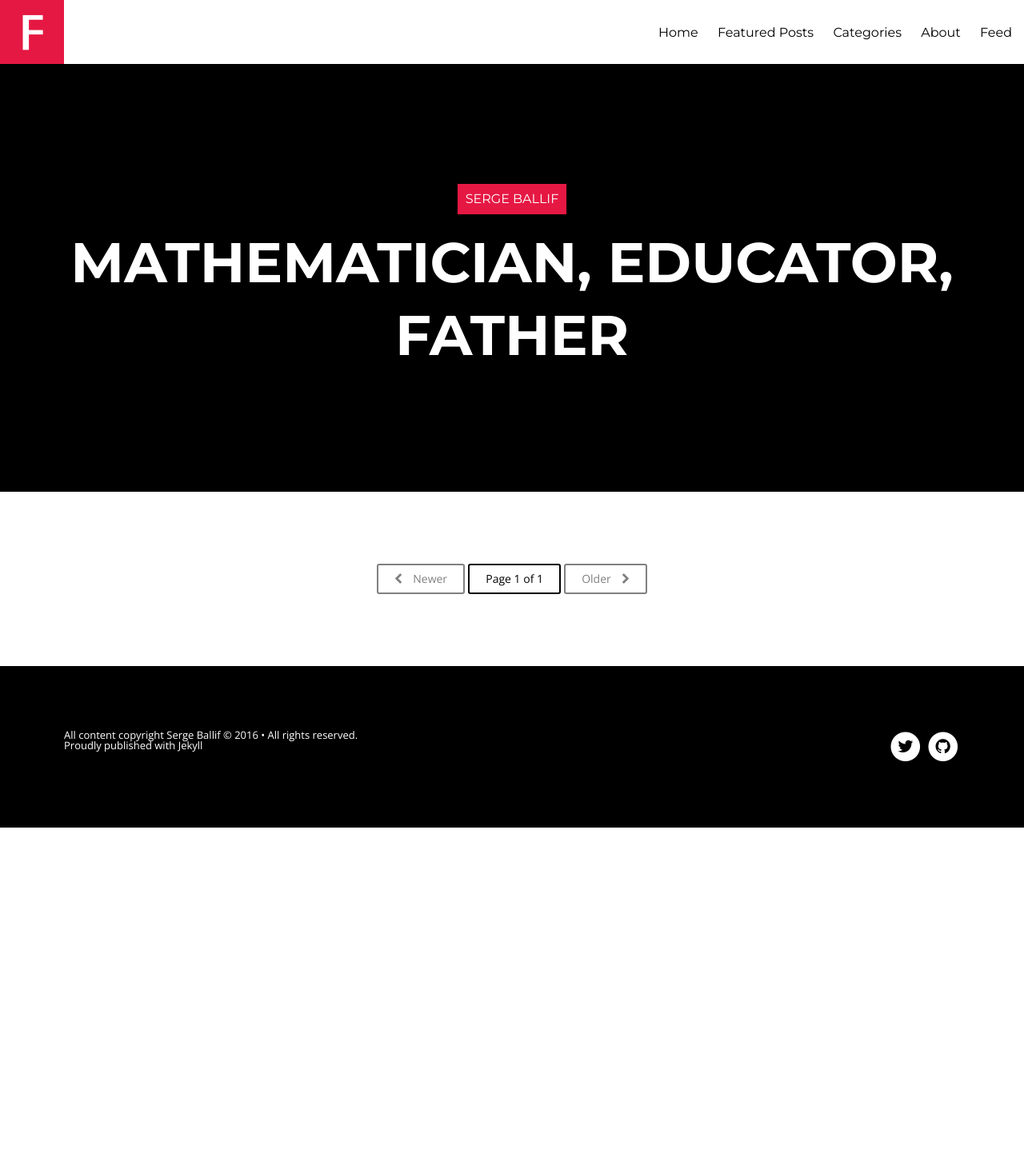
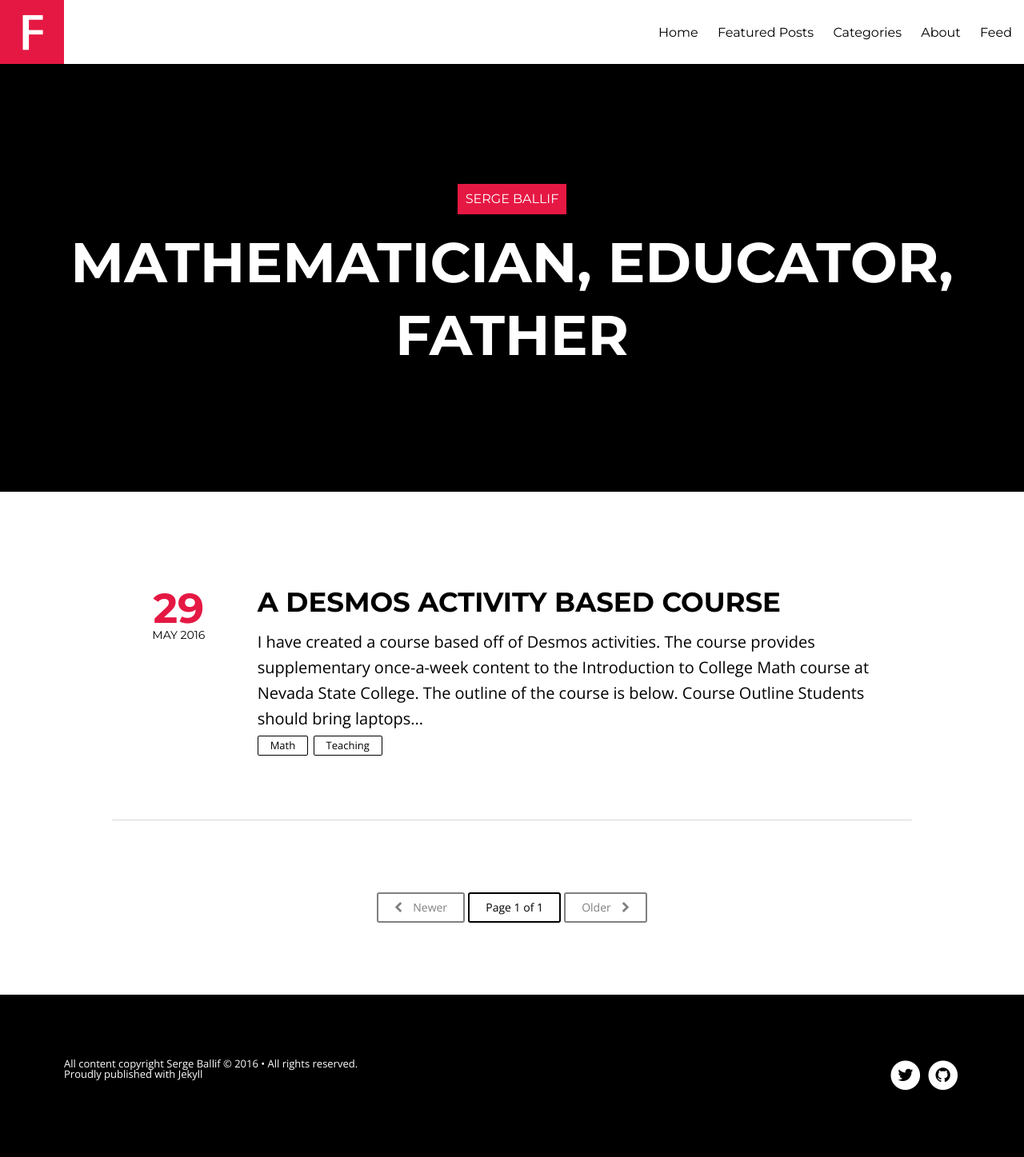
Before and after one commit to sergeballif/sergeballif.github.io, a Jekyll site: the page built from index.html, in a window 1280 px wide. Shown: the whole page at 80% size. Built offline with Jekyll 4.4.1, drawn with Linux system fonts in a browser that asks for light colours; nearby versions of some CDN libraries; the list of posts is cut into pages by our own code; before the commit the page ends 1035 px from its top, so only the background shows below that; some of the changed lines change nothing that is shown.

Commit message:
Created 2016-05-29-a-desmos-activity-based-course.md

```diff
--- a/_posts/2016-05-29-a-desmos-activity-based-course.md
+++ b/_posts/2016-05-29-a-desmos-activity-based-course.md
@@ -1,14 +1,15 @@
 ---
 layout: post
-published: false
+published: true
 mathjax: true
-featured: false
-comments: false
+featured: true
+comments: true
 title: A Desmos Activity Based Course
 description: A Desmos based course
 headline: An Activity Based Course
 categories:
   - math
+  - Teaching
 tags: "math, teaching, desmos"
 ---
 I have created a course based off of Desmos activities. The course provides supplementary once-a-week content to the Introduction to College Math course at Nevada State College. The outline of the course is below.
@@ -19,7 +20,7 @@ Students should bring laptops or tablets to every class. They can work in pairs,
 Prior to each class period you will create each activity using your account at [teacher.desmos.com](teacher.desmos.com).
 Send students to [student.desmos.com](student.desmos.com), and have them enter the codes you give them for each activity. These exercises are supposed to be exploratory in nature. Students will learn how Desmos can help them to answer their questions and they will become comfortable learning math and expressing their answers.
 
-Note that students must create their own Desmos account if they want to save their work for future use.
+Note that students must create their own Desmos account if they want to save their work for future use. You have to create each of the activities before class using the links below.
 
 ### Friday 1
 
@@ -29,9 +30,66 @@ Note that students must create their own Desmos account if they want to save the
 ### Friday 2
 
 1. Review the idea of slope and how to find the equation of a line using the point slope form of a line
-\[
+$$
 y-y_1=m(x-x_1).
-\]
+$$
 Then have students complete the activity [**Slope**](https://teacher.desmos.com/activitybuilder/custom/5686cf9d984c9b6f551387b7).
 2. Remind the students how to use function notation to evaluate a function $f(x)=x^2-3x$ at several values. Then move on to the activity [**Intro to Functions**](https://teacher.desmos.com/activitybuilder/custom/5686d3c4e3c4035735f37fb2).
 3. Use the remaining class time to review for the QUEST.
+
+### Friday 3
+
+1. Show how to plot linear inequalities in the plane such as $2y-4x\ge6$. Then jump into the activity [**Linear Inequalities**](https://teacher.desmos.com/activitybuilder/custom/5686e5ca1f871b68550785f4).
+2. Show several examples of how to convert exponential expressions to logarithmic expressions such as $3^2=9\Leftrightarrow \log_3 9=2$. Try to get them comfortable evaluating logarithmic expressions such as $\log_2 8$ on their own. Then try the activity [**Exponential and Logarithmic Functions**](https://teacher.desmos.com/activitybuilder/custom/5686fa78e3c4035735f38e08).
+
+### Friday 4
+
+1. Start with a nice algebra activity [**Central Park**](https://teacher.desmos.com/centralpark). This task is a great opportunity to drive home the usefulness of algebra.
+2. Spend the rest of the class reviewing for the upcoming QUEST.
+
+### Friday 5
+
+1. Ask the class to tell you the difference between exponential growth and linear growth. Discuss what the functions might look like and situations where each type of growth would occur. Then try the activity [**A Growing Population**](https://teacher.desmos.com/activitybuilder/custom/5688168cf489315635d1f196).
+2. Work through the activity [**Penny Circle**](https://teacher.desmos.com/pennycircle/).
+
+### Friday 6
+
+1. It's important to understand the relationship between a model and the thing that we are modeling. For some practice try activity [**Function Carnival**]](https://teacher.desmos.com/carnival).
+2. Talk about plotting points in the plane. Show students how to create a table in Desmos and then connect the consecutive points in the table. Then do the activity [**Animation**](https://teacher.desmos.com/activitybuilder/custom/56889574f489315635d22fb7).
+
+### Friday 7
+
+1. Have students work through the activity [**Water Line**](https://teacher.desmos.com/waterline).
+2. Spend the rest of the time reviewing for the upcoming QUEST.
+
+### Friday 8
+
+1. Review Pythagorean Theorem. Work out some examples. Then try the activity [**Pythagorean Theorem Proof**](https://teacher.desmos.com/activitybuilder/custom/5688b71ef489315635d23769).
+2. Now that we have mastered Pythagorean Theorem, it is time to tackle the distance formula. Do the activity [**Distance Formula**](https://teacher.desmos.com/activitybuilder/custom/568ab7fc68912c53074c44a4).
+
+### Friday 9
+1. Sometimes we need to use geometry to come up with a model. Try activity [**Area vs Perimeter**](https://teacher.desmos.com/activitybuilder/custom/568accae41b5db1f068d44ac).
+2. Spend the rest of the time reviewing for the upcoming QUEST.
+
+### Friday 10
+Spring Break
+
+### Friday 11
+1. We have been asking Desmos to find the formulas for our models, but we can often find them ourselves. Try the activity [**Find My Pattern**](https://teacher.desmos.com/activitybuilder/custom/5601774f1e8eb94a1bc38af8).
+2. Return to the idea of modeling by discussing what a mathematical model looks like and how it can be obtained from scratch. Ask for examples. Then try the activity [**Slicing Circles**](https://teacher.desmos.com/activitybuilder/custom/56882081f9151891782e29a8).
+
+### Friday 12
+1. They should be getting comfortable using Desmos to answer questions by this time. Challenge them to complete the activity [**Squares in a Grid**](https://teacher.desmos.com/activitybuilder/custom/5688a23813626ee577205c73). Limit the activity time to 30 minutes.
+2. It’s time to review lines again. Divide the class up into some teams and have them find equations of lines between points. Then try the activity [**Putt Putt Golf**](https://teacher.desmos.com/activitybuilder/custom/56250ce61215b57e1088b8e2).
+3. Spend the rest of the class period reviewing for the upcoming QUEST.
+
+### Friday 13
+1. Now they can really put their line skills to use in the activity [**Marbleslides Lines**](https://teacher.desmos.com/marbleslides-lines). This is a fun activity that they should really get into.
+
+### Friday 14
+1. Turn the students loose on the activity [**The Biggest Pen**](https://teacher.desmos.com/activitybuilder/custom/568c1f529d183840060a6ecc).
+2. Briefly discuss how a line can be used to model data in a scatter plot. Then do activity [**Best Fit Lines**](https://teacher.desmos.com/activitybuilder/custom/568c094deb18576d1dda2320).
+
+### Friday 15
+1. We close the semester by using our geometry kung fu to create a model and put it to use. This activity is something of a capstone of all the skills they have practiced throughout the semester. Go to the activity [**Laying Cable**](https://teacher.desmos.com/activitybuilder/custom/568993a413626ee57720dc7f) and talk through the problem on the first screen with the students to make sure they understand the task.
+2. Devote the rest of the class to reviewing for the QUEST.
```
